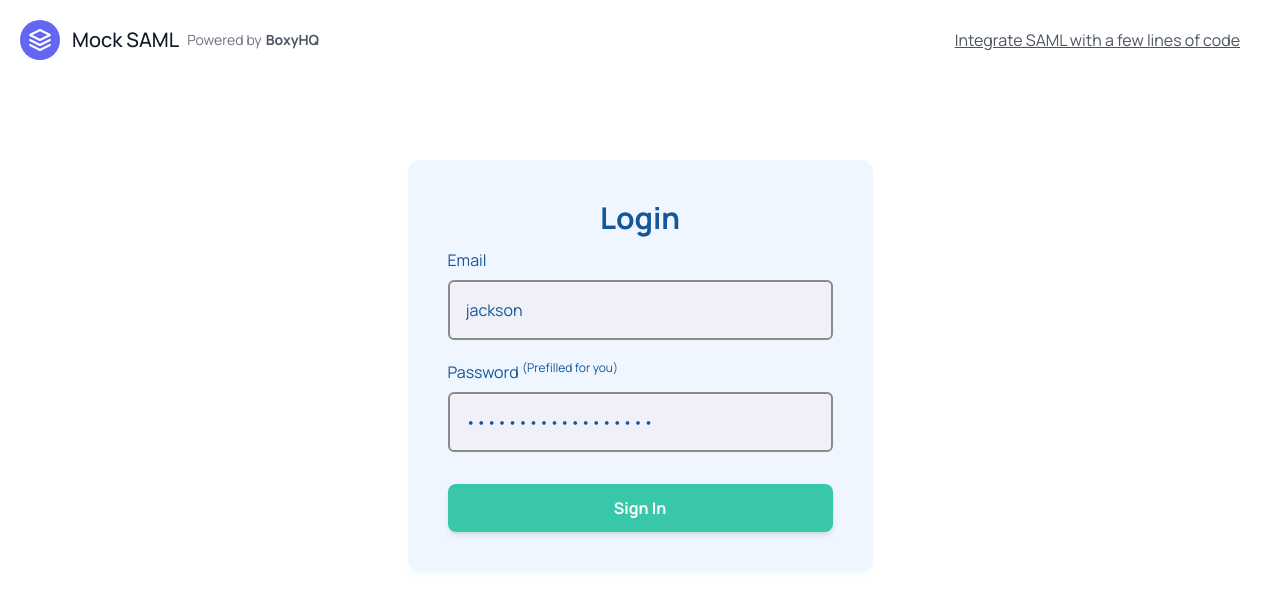
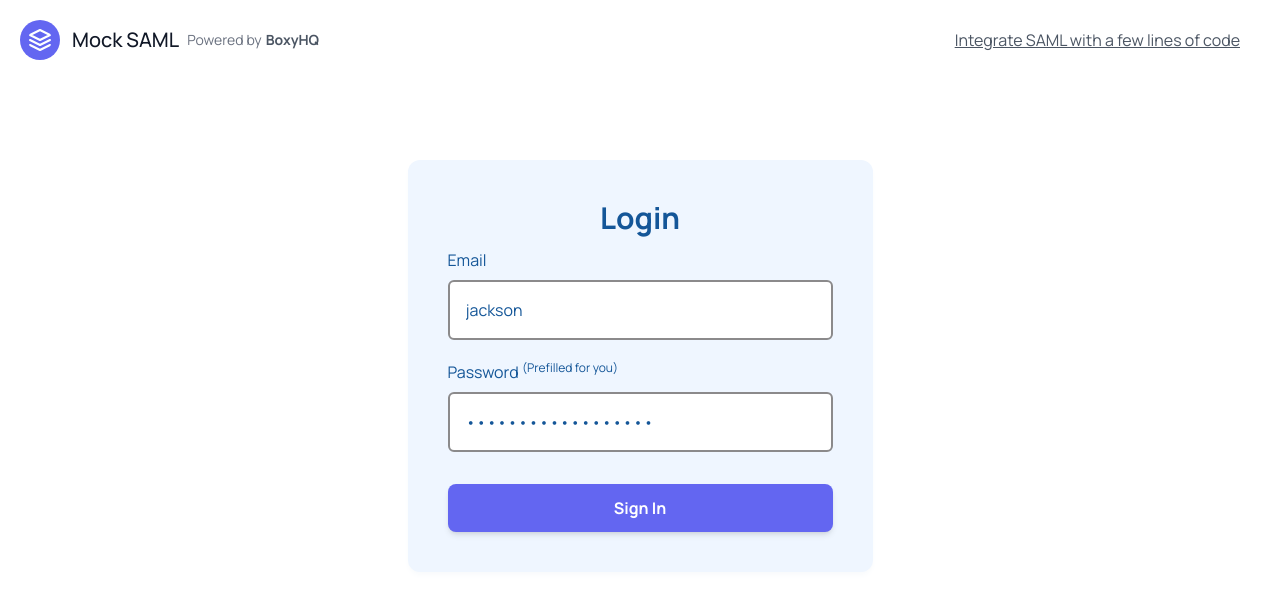
Before and after one commit to boxyhq/mock-saml, a Next.js app: page /saml/login in a window 1280 px wide. Shown: the top 610 px of the page. Built offline with nearby package versions, Linux system fonts and the light colour scheme.

Commit message:
Style fix for button globally

```diff
--- a/styles/globals.css
+++ b/styles/globals.css
@@ -29,9 +29,9 @@ a {
 
 @layer components {
   .button {
-    @apply block px-4 py-2 font-semibold leading-8 text-white rounded-lg shadow-md bg-primary/90 hover:bg-primary/95 focus:outline-none focus:ring-4 focus:ring-primary/30 focus:ring-opacity-100;
+    @apply block px-4 py-2 font-semibold leading-8 text-white rounded-lg shadow-md bg-indigo-500 hover:bg-indigo-600 focus:outline-none focus:ring-4 focus:ring-indigo-300 focus:ring-opacity-100;
   }
   .input {
-    @apply bg-[#eff0f8] border-2 border-solid border-[#8b8a8b] leading-10 px-4 py-2 rounded-md focus:border-[#5a5dbb] focus:outline-none;
+    @apply border-2 border-solid border-[#8b8a8b] leading-10 px-4 py-2 rounded-md focus:border-[#5a5dbb] focus:outline-none;
   }
 }
```
